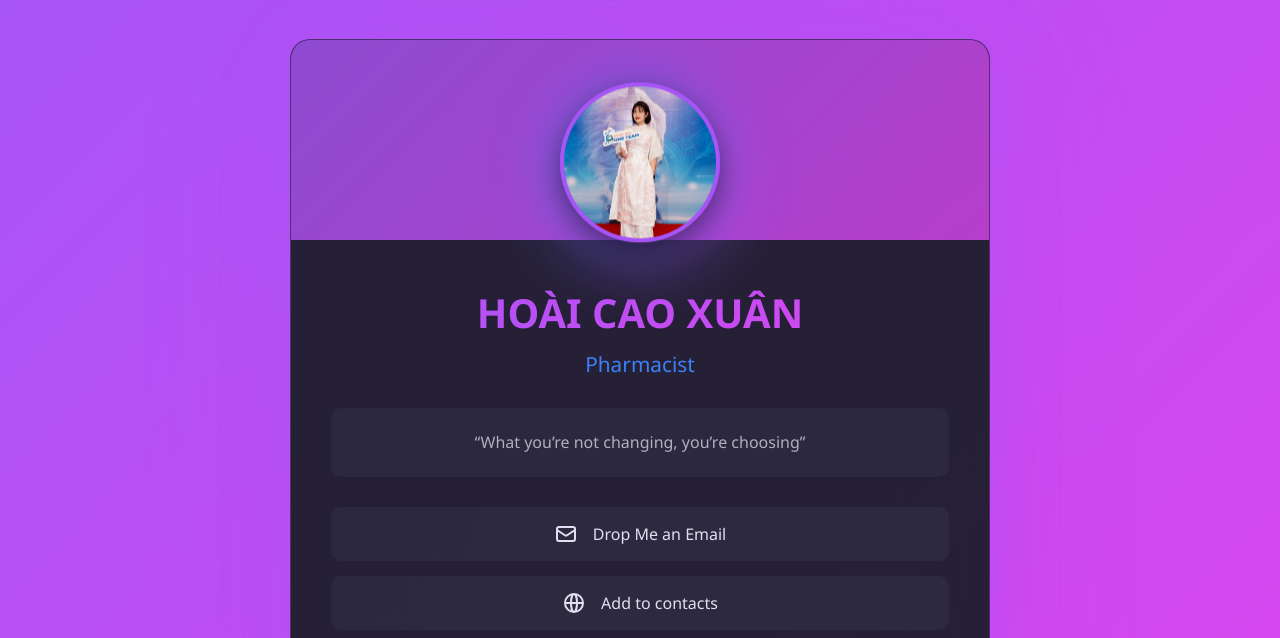
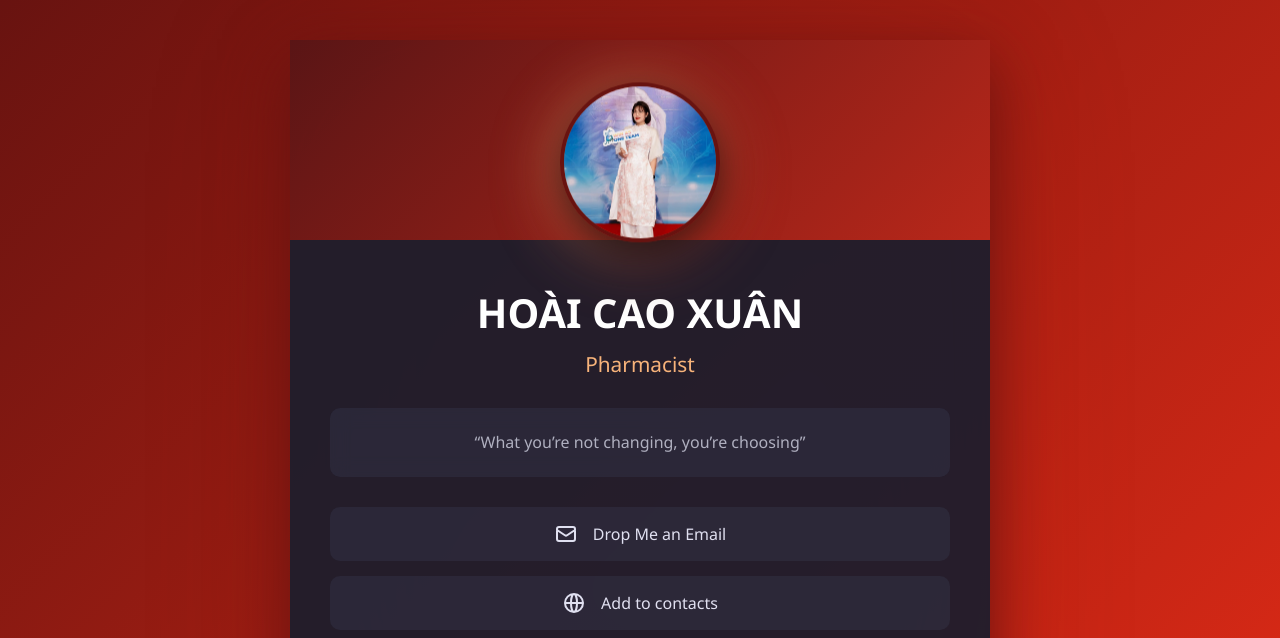
Before and after one commit to linktap1/linktap1.github.io, a plain HTML site: page hoaicx/index.html in a window 1280 px wide. Shown: the top 638 px of the page. Drawn offline with Linux system fonts and the light colour scheme.

Commit message:
Update index.html

```diff
--- a/hoaicx/index.html
+++ b/hoaicx/index.html
@@ -14,7 +14,7 @@
 
         body {
             font-family: 'Segoe UI', Tahoma, Geneva, Verdana, sans-serif;
-            background: linear-gradient(135deg, #a855f7 0%, #d946ef 100%);
+            background: linear-gradient(135deg, #681310 0%, #dd2a16 100%);
             min-height: 100vh;
             display: flex;
             align-items: center;
@@ -31,7 +31,7 @@
         .glow-effect {
             position: absolute;
             inset: 0;
-            background: linear-gradient(135deg, #a855f7, #d946ef);
+            background: linear-gradient(135deg, #681310, #dd2a16);
             filter: blur(80px);
             opacity: 0.3;
             animation: glow 2s ease-in-out infinite;
@@ -50,15 +50,13 @@
         .card {
             position: relative;
             background: rgba(30, 30, 45, 0.95);
-            border-radius: 20px;
-            border: 1px solid rgba(168, 85, 247, 0.3);
             overflow: hidden;
-            box-shadow: 0 20px 60px rgba(168, 85, 247, 0.5);
+            box-shadow: 0 20px 60px #681310;
             transition: all 0.5s ease;
         }
 
         .card:hover {
-            box-shadow: 0 30px 80px rgba(168, 85, 247, 0.7);
+            box-shadow: 0 30px 80px #681310;
             transform: translateY(-5px);
         }
 
@@ -68,7 +66,7 @@
             left: 0;
             right: 0;
             height: 200px;
-            background: linear-gradient(135deg, #a855f7, #d946ef);
+            background: linear-gradient(135deg, #681310, #dd2a16);
             opacity: 0.8;
         }
 
@@ -87,7 +85,7 @@
             position: absolute;
             width: 180px;
             height: 180px;
-            background: linear-gradient(135deg, #3b82f6, #a855f7);
+            background: linear-gradient(135deg, #f7b37a, #681310);
             border-radius: 50%;
             filter: blur(30px);
             opacity: 0.6;
@@ -100,7 +98,7 @@
             width: 160px;
             height: 160px;
             border-radius: 50%;
-            border: 4px solid #a855f7;
+            border: 4px solid #681310;
             object-fit: cover;
             box-shadow: 0 10px 30px rgba(0, 0, 0, 0.5);
             margin: 0 auto;
@@ -109,7 +107,7 @@
         .name {
             font-size: 2.5rem;
             font-weight: bold;
-            background: linear-gradient(135deg, #a855f7, #d946ef);
+            background: linear-gradient(135deg, #ffffff, #ffffff);
             -webkit-background-clip: text;
             -webkit-text-fill-color: transparent;
             background-clip: text;
@@ -118,7 +116,7 @@
 
         .title {
             font-size: 1.3rem;
-            color: #3b82f6;
+            color: #f7b37a;
             font-weight: 500;
             margin-bottom: 30px;
         }
@@ -190,11 +188,11 @@
             transform: scale(1.1);
         }
 
-        .social-icon.facebook:hover { background: #a855f7; }
-        .social-icon.linkedin:hover { background: #3b82f6; }
-        .social-icon.twitter:hover { background: #d946ef; }
-        .social-icon.instagram:hover { background: #a855f7; }
-        .social-icon.github:hover { background: #3b82f6; }
+        .social-icon.facebook:hover { background: #681310; }
+        .social-icon.linkedin:hover { background: #f7b37a; }
+        .social-icon.twitter:hover { background: #dd2a16; }
+        .social-icon.instagram:hover { background: ##681310; }
+        .social-icon.github:hover { background: #f7b37a; }
 
         .social-icon svg {
             width: 24px;
```
